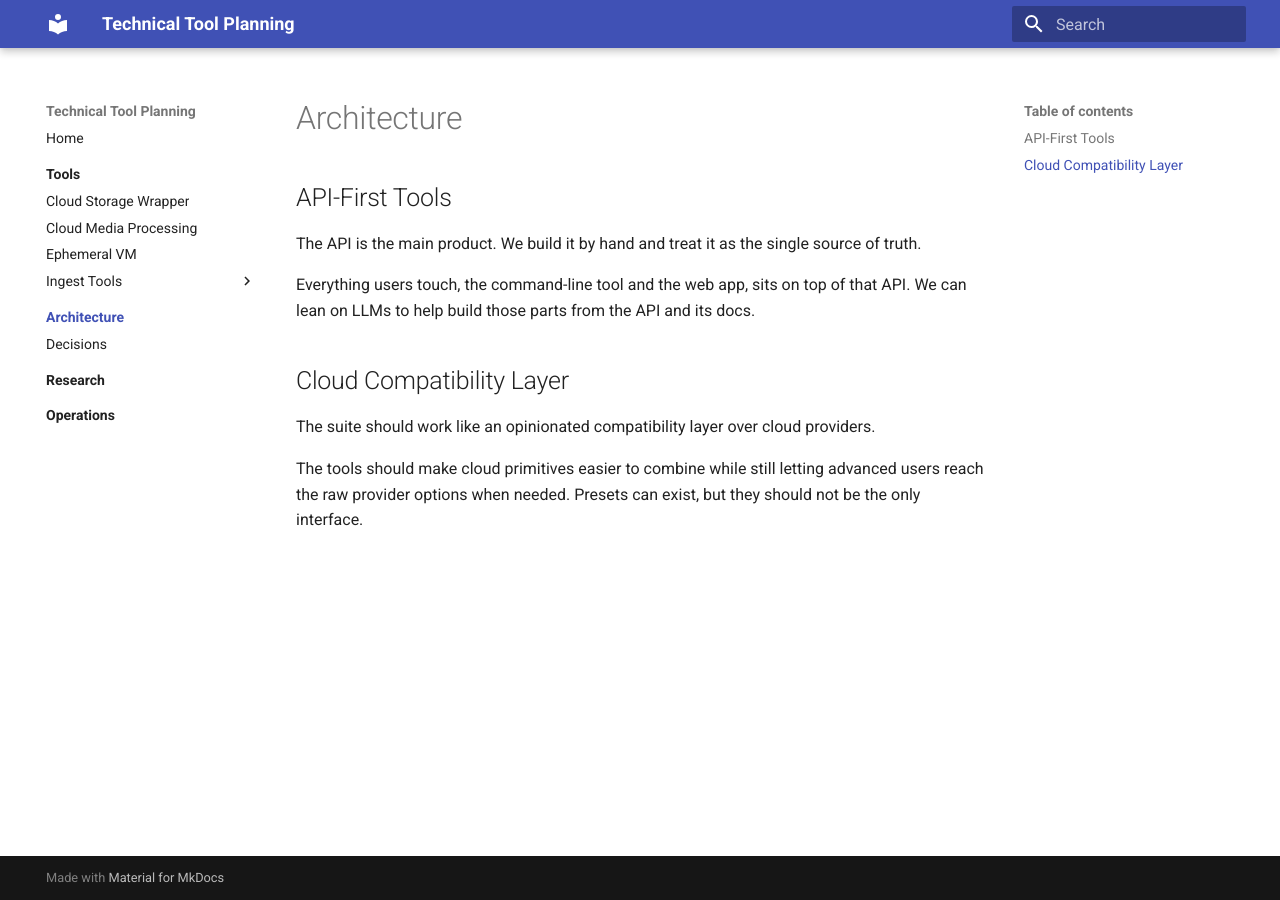
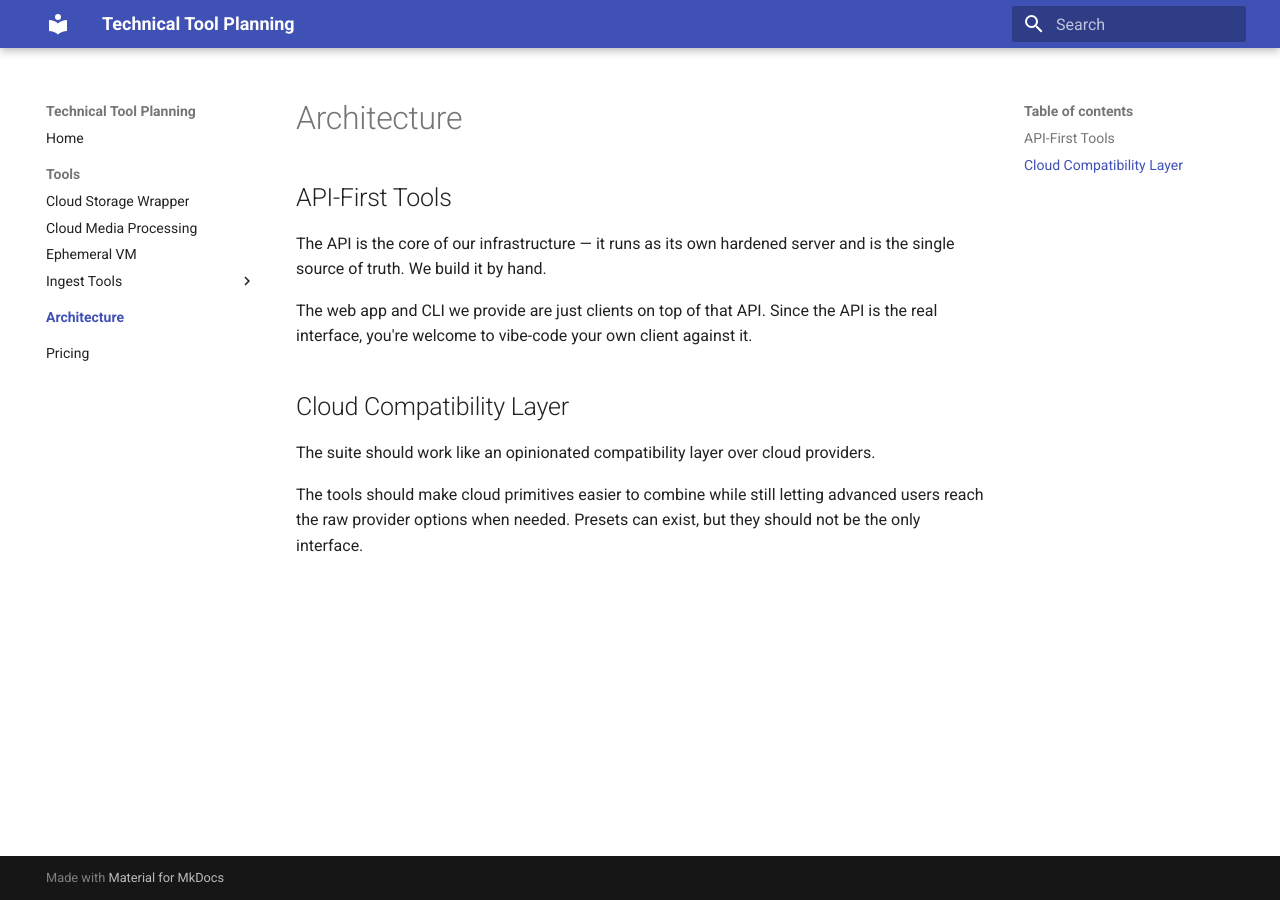
Before and after one commit to klever-lab/klever-docs, an MkDocs documentation site: the page built from docs/architecture/index.md, in a window 1280 px wide. Built offline with MkDocs 1.6.1 and Material for MkDocs 9.7.7, drawn with Linux system fonts in a browser that asks for light colours.

Commit message:
Add Costco pricing and reframe API as hardened core
Reword architecture and cloud-storage-wrapper to frame the API as
the hardened core server with web app/CLI as clients; invite users
to vibe-code their own clients. Remove empty placeholder pages
(tools/index, decisions, research, operations) and add Pricing
page with $5 membership (passthrough) and $10 bundled hosted
credits, plus open-source disclaimer about possible close-sourcing
if financially unsustainable.

Co-authored-by: CommandCodeBot <noreply@commandcode.ai>

```diff
--- a/docs/architecture/index.md
+++ b/docs/architecture/index.md
@@ -2,9 +2,9 @@
 
 ## API-First Tools
 
-The API is the main product. We build it by hand and treat it as the single source of truth.
+The API is the core of our infrastructure — it runs as its own hardened server and is the single source of truth. We build it by hand.
 
-Everything users touch, the command-line tool and the web app, sits on top of that API. We can lean on LLMs to help build those parts from the API and its docs.
+The web app and CLI we provide are just clients on top of that API. Since the API is the real interface, you're welcome to vibe-code your own client against it.
 
 ## Cloud Compatibility Layer
 
--- a/mkdocs.yml
+++ b/mkdocs.yml
@@ -19,7 +19,6 @@
 nav:
   - Home: index.md
   - Tools:
-      - tools/index.md
       - Cloud Storage Wrapper: tools/cloud-storage-wrapper.md
       - Cloud Media Processing: tools/cloud-media-processing.md
       - Ephemeral VM: tools/ephemeral-vm.md
@@ -30,8 +29,4 @@
           - yt-dlp Ingest: tools/ytdlp-ingest.md
   - Architecture:
       - architecture/index.md
-      - Decisions: architecture/decisions.md
-  - Research:
-      - research/index.md
-  - Operations:
-      - operations/index.md
+  - Pricing: pricing.md
```
Also changed, not shown: docs/architecture/decisions.md (deleted, +0 -1 lines), docs/operations/index.md (deleted, +0 -1 lines), docs/pricing.md (added, +33 -0 lines), docs/research/index.md (deleted, +0 -1 lines), docs/tools/cloud-storage-wrapper.md (+1 -1 lines), docs/tools/index.md (deleted, +0 -1 lines).
